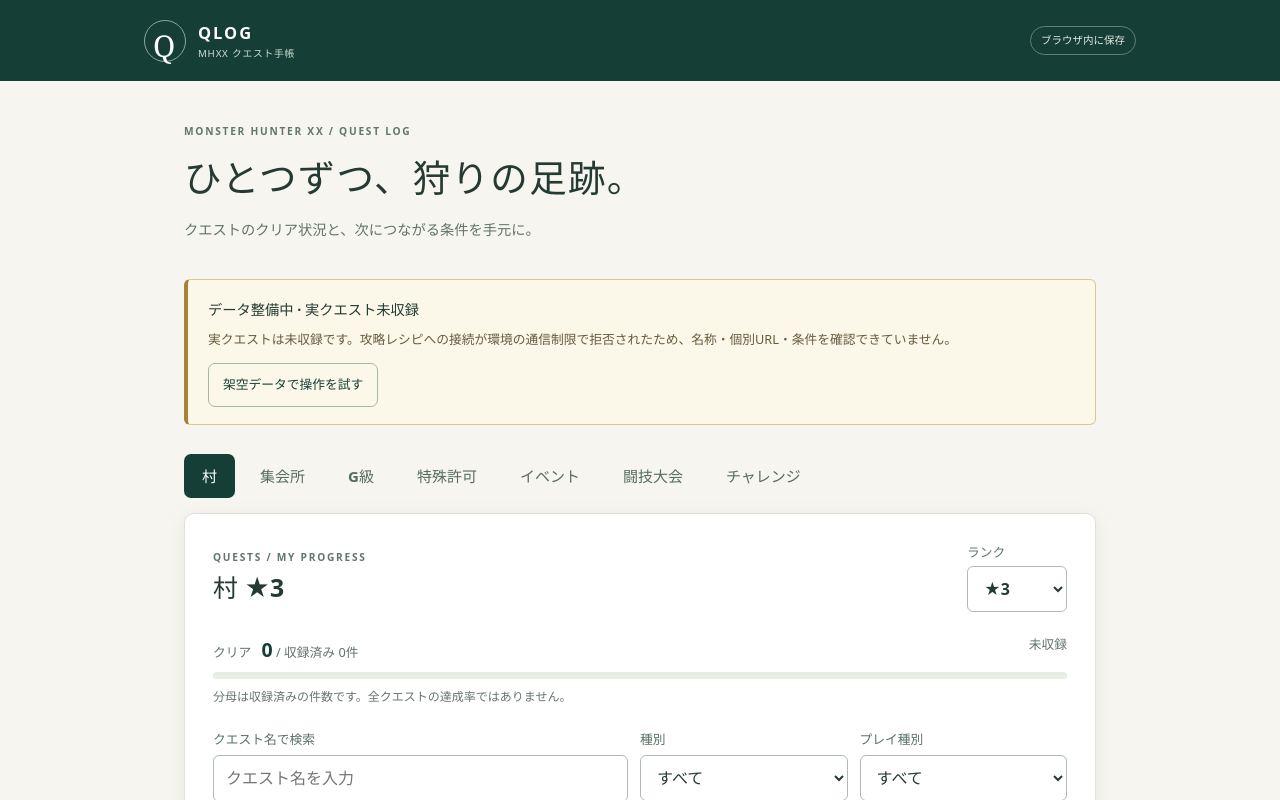
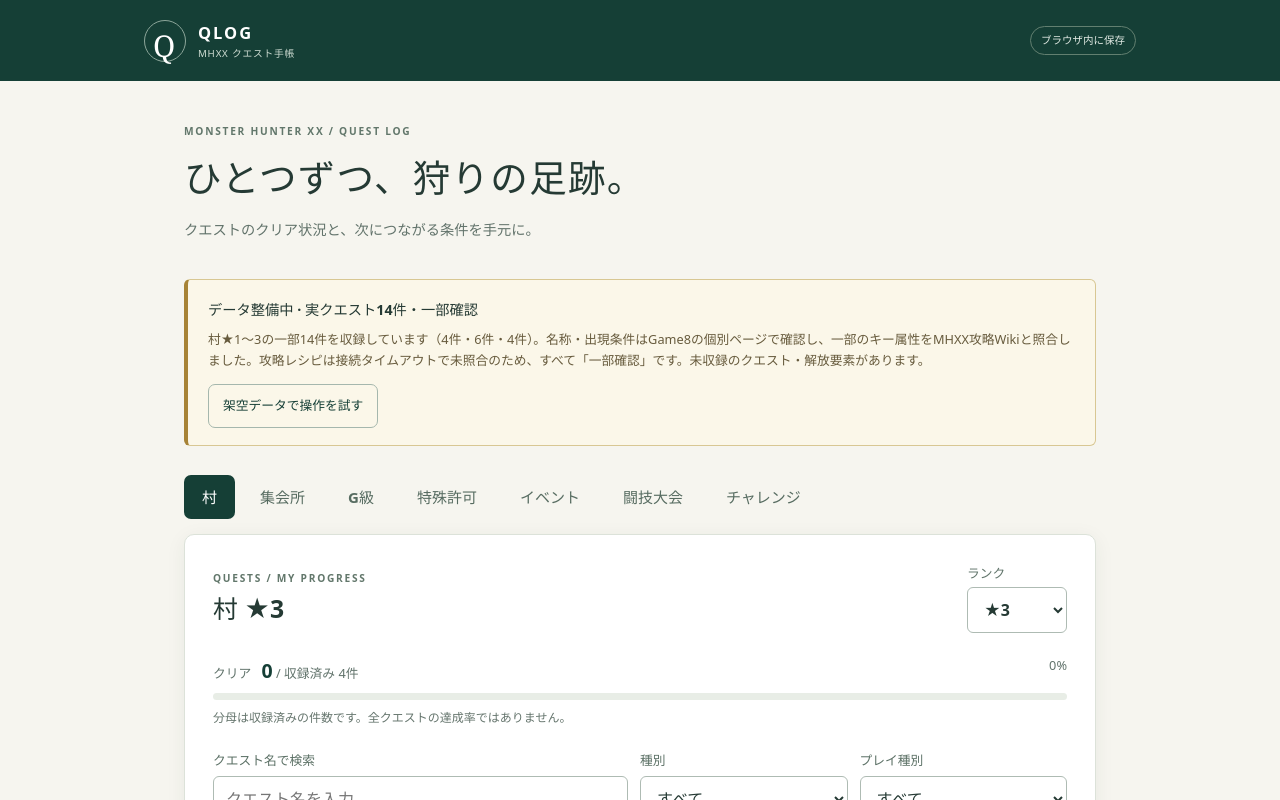
Before and after one commit to brothers3ryou2273-design/qlog-26, a React (Vite) app: page / in a window 1280 px wide. Shown: the top 800 px of the page. Built offline with nearby package versions, Linux system fonts and the light colour scheme.

Commit message:
Add 14 sourced village quests and real-data browser coverage

```diff
--- a/src/App.tsx
+++ b/src/App.tsx
@@ -285,7 +285,9 @@
         <section className="notice" aria-label="データ収録状況">
           <strong>
             データ整備中 ·{" "}
-            {demo ? "架空データで操作確認中" : "実クエスト未収録"}
+            {demo
+              ? "架空データで操作確認中"
+              : `実クエスト${quests.length}件・一部確認`}
           </strong>
           <p>
             {demo
@@ -683,8 +685,8 @@
           <p className="small">
             全対象クエストの収録を目標にしています。総件数は未確認です。
             {demo
-              ? "以下は架空データの件数です。実クエストは0件です。"
-              : "現在は実クエスト0件です。"}
+              ? `以下は架空データの件数です。実クエストは${quests.length}件です。`
+              : `現在は実クエスト${quests.length}件です。`}
           </p>
           <div className="table-scroll">
             <table>
--- a/src/data/quests.ts
+++ b/src/data/quests.ts
@@ -1,7 +1,125 @@
-import type { Quest } from "../lib/types";
-/** 実在・出典を確認したデータのみ追加する。ネットワーク制限のため初版は未収録。 */
-export const quests: Quest[] = [];
+import type { Quest, Rule } from "../lib/types";
+
+// 固定IDは初回確認時に付与し、参照先サイトや表示名が変わっても変更しない。
+const id = (rank: string, sourceId: number) => `village-${rank}-g8-${sourceId}`;
+const cleared = (rank: string, sourceId: number): Rule => ({
+  kind: "quest_cleared",
+  questId: id(rank, sourceId),
+});
+const all = (...rules: Rule[]): Rule => ({ kind: "all", rules });
+const conversation = (label: string): Rule => ({
+  kind: "external_flag",
+  label,
+});
+const afterVillage2 = all(
+  cleared("2", 822843),
+  conversation("ベルナ村の村長、龍歴院の主席研究員と話す"),
+);
+const afterVillage3 = all(
+  cleared("3", 822877),
+  conversation("ベルナ村の村長と話す"),
+);
+const commonNote =
+  "名称・所属・属性・出現条件をGame8の個別ページで確認。攻略レシピは接続タイムアウトにより未照合。食材・狩技等の解放要素は未確認。並び順は収録時の固定順です。";
+function quest(
+  sourceId: number,
+  rank: string,
+  name: string,
+  tags: Quest["tags"],
+  condition: Rule,
+  extra: Partial<Quest> = {},
+): Quest {
+  return {
+    id: id(rank, sourceId),
+    name,
+    category: "village",
+    rank,
+    order: sourceId,
+    role: "hunter",
+    tags,
+    condition,
+    unlocks: [],
+    sources: [
+      { site: "MHXX攻略レシピ", url: "https://wiki.mhxg.org/", kind: "home" },
+      {
+        site: "Game8 MHXX",
+        url: `https://game8.jp/mh-xx/${sourceId}`,
+        kind: "detail",
+        checkedAt: "2026-10-15",
+      },
+      ...(tags.length
+        ? [
+            {
+              site: "MHXX攻略Wiki",
+              url: "https://mhx-wiki.com/?MHXX%E3%81%AE%E6%9D%91%E3%82%AD%E3%83%BC%E3%82%AF%E3%82%A8%E3%82%B9%E3%83%88%E4%B8%80%E8%A6%A7",
+              kind: "list" as const,
+              checkedAt: "2026-10-15",
+            },
+          ]
+        : []),
+    ],
+    verification: "partial",
+    verificationNote: commonNote,
+    ...extra,
+  };
+}
+// 以下の14個別URLは一覧に掲載されたリンクを実際に開いて確認したもの。
+// URL規則から未確認のページを生成しない。全クエストの網羅を示すデータではない。
+export const quests: Quest[] = [
+  quest(822831, "1", "古代林の特産ゼンマイ", ["key"], { kind: "none" }),
+  quest(822835, "1", "古代の森でシメジ狩り", ["key"], cleared("1", 822831), {
+    verificationNote: `${commonNote} MHXX攻略Wikiのキー一覧では「古代林でシメジ狩り」と表記が異なります。ここでは個別ページと村下位一覧が一致するGame8の表記を採用し、原典との再照合は未完了です。`,
+  }),
+  quest(822836, "1", "マッカォの群れを討伐せよ！", ["key"], { kind: "none" }),
+  quest(
+    822837,
+    "1",
+    "ネコ嬢のジャギィ討伐依頼",
+    ["key"],
+    all(cleared("1", 822836), conversation("ベルナ村の村長、ネコ嬢の順に話す")),
+  ),
+  quest(
+    822843,
+    "2",
+    "跳躍のアウトロー",
+    ["urgent"],
+    all(
+      cleared("1", 822831),
+      cleared("1", 822835),
+      cleared("1", 822836),
+      cleared("1", 822837),
+      conversation("ネコ嬢、ベルナ村の村長の順に話す"),
+    ),
+  ),
+  quest(822844, "2", "お騒がせのリノプロス", ["key"], afterVillage2),
+  quest(822849, "2", "ドスゲネポスを狩れ！", ["key"], afterVillage2),
+  quest(822850, "2", "大地を泳ぐモンスター", ["key"], afterVillage2),
+  quest(822852, "2", "迫るヤオザミ包囲網", ["key"], afterVillage2),
+  quest(822872, "2", "ニャンター、はじめてのお使い", [], afterVillage2, {
+    role: "prowler",
+  }),
+  quest(
+    822877,
+    "3",
+    "鬼面狩人を威す",
+    ["urgent"],
+    all(
+      cleared("2", 822844),
+      cleared("2", 822849),
+      cleared("2", 822850),
+      cleared("2", 822852),
+      conversation(
+        "ココット村・ポッケ村・ユクモ村の村長と話したあと、ベルナ村の村長と話す",
+      ),
+    ),
+  ),
+  quest(822878, "3", "古代林の大怪鳥", ["key"], afterVillage3),
+  quest(822884, "3", "砂に潜む巨大蟹！", ["key"], afterVillage3, {
+    verificationNote: `${commonNote} MHXX攻略Wikiのキー一覧では末尾の「！」がありません。Game8の個別ページの表記を採用し、原典との再照合は未完了です。`,
+  }),
+  quest(822885, "3", "砂上のテーブルマナー", ["key"], afterVillage3),
+];
 export const dataStatus = {
   complete: false,
-  note: "実クエストは未収録です。攻略レシピへの接続が環境の通信制限で拒否されたため、名称・個別URL・条件を確認できていません。",
+  note: "村★1〜3の一部14件を収録しています（4件・6件・4件）。名称・出現条件はGame8の個別ページで確認し、一部のキー属性をMHXX攻略Wikiと照合しました。攻略レシピは接続タイムアウトで未照合のため、すべて「一部確認」です。未収録のクエスト・解放要素があります。",
 };
```
Also changed, not shown: 3 other files (tests, documents, lock files or other folders).
